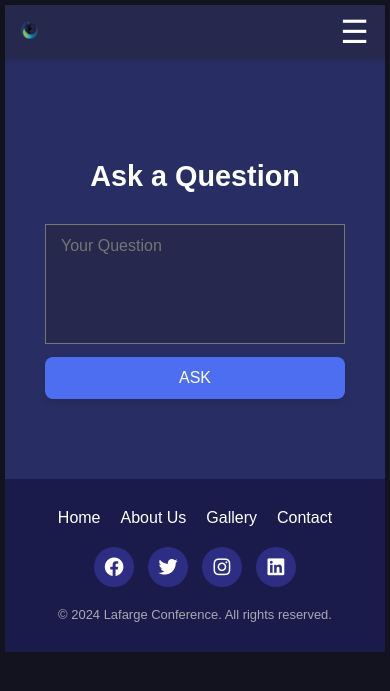
After one commit to samson-emmanuel/conference-website-template, a Flask app: page /ask in a window 390 px wide. The commit adds this page. Shown: the top 691 px of the page. Run offline with Flask 3, Linux system fonts and the light colour scheme.

Commit message:
Ask questions section added and know your delegate section added to the project

```diff
--- a/app.py
+++ b/app.py
@@ -334,6 +334,9 @@ def index():
         ]
     return render_template("index.html", speakers=speakers)
 
+@app.route('/ask')
+def ask():
+    return render_template('ask.html')
 
 @app.route("/ask-question", methods=["POST"])
 def ask_question():
--- a/static/css/styles.css
+++ b/static/css/styles.css
@@ -39,11 +38,19 @@ section {
 	margin: 0 auto;
 }
 
+#logo{
+	width: 8%;
+	/* background-color: green; */
+}
+
 /* Responsive Styling */
 @media screen and (max-width: 1024px) {
 	body {
-		background: #1f223b; /* Slightly darker background for medium screens */
-		font-size: 90%; /* Adjust font size for readability */
+		background: #1f223b;
+		font-size: 90%;
+	}
+	.logo img {
+		width: 60%;
 	}
 }
 
@@ -2024,6 +2036,9 @@ p {
 	}
 	.contact-info {
 		margin-bottom: 1rem;
+	}
+	.logo img {
+		width: 60%;
 	}
 }
 
@@ -2075,6 +2097,10 @@ p {
 	}
 	.contact-form form {
 		grid-template-columns: 1fr;
+	}
+
+	.logo img {
+		width: 60%;
 	}
 }
 
@@ -2230,6 +2257,9 @@ p {
 	}
 }
 
+.logo img {
+	width: 60%;
+}
 
 .topnav a {
 	float: left;
--- /dev/null
+++ b/templates/ask.html
@@ -0,0 +1,52 @@
+{% extends 'base.html' %}
+
+{% block title %}Ask a Question{% endblock %}
+
+{% block content %}
+<section class="ask" id="ask">
+    <div class="container">
+        <h2>Ask a Question</h2>
+        <form onsubmit="handleAsk(event)">
+            <textarea name="question" placeholder="Your Question" required></textarea>
+            <button type="submit">Ask</button>
+        </form>
+        <p id="success-message"></p>
+    </div>
+</section>
+
+<script>
+    async function handleAsk(event) {
+        event.preventDefault();
+
+        const textarea = document.querySelector('textarea[name="question"]');
+        const question = textarea.value.trim();
+
+        if (!question) {
+            alert("Please enter a question!");
+            return;
+        }
+
+        try {
+            const response = await fetch('/ask-question', {
+                method: 'POST',
+                headers: {
+                    'Content-Type': 'application/json'
+                },
+                body: JSON.stringify({ question })
+            });
+
+            const data = await response.json();
+
+            if (data.status === "success") {
+                document.getElementById('success-message').textContent = "Question asked successfully!";
+                textarea.value = "";
+            } else {
+                alert(data.message || "An error occurred.");
+            }
+        } catch (error) {
+            console.error("Error submitting question:", error);
+            alert("An error occurred while submitting your question.");
+        }
+    }
+</script>
+{% endblock %}
--- a/templates/base.html
+++ b/templates/base.html
@@ -8,11 +8,7 @@
     <link rel="stylesheet" href="/static/css/styles.css">
     <link href="https://fonts.googleapis.com/css2?family=Poppins:wght@300;400;600&display=swap" rel="stylesheet">
     <link rel="stylesheet" href="https://cdnjs.cloudflare.com/ajax/libs/font-awesome/5.15.4/css/all.min.css" />
-    <!-- Bootstrap CSS -->
-<!-- <link href="https://cdn.jsdelivr.net/npm/bootstrap@5.3.0-alpha1/dist/css/bootstrap.min.css" rel="stylesheet"> -->
 
-<!-- Bootstrap JavaScript -->
-<!-- <script src="https://cdn.jsdelivr.net/npm/bootstrap@5.3.0-alpha1/dist/js/bootstrap.bundle.min.js"></script> -->
 
 
 </head>
@@ -20,13 +16,15 @@
 <body>
     <nav class="navbar">
         <div class="container">
-            <a href="/" class="logo"><img src="/static/images/lafarge-conference-logo - Copy.png" style="width: 20%;" alt=""></a>
+            <a href="/" class="logo" id="logo"><img src="/static/images/lafarge-conference-logo - Copy.png" alt=""></a>
 
             <div class="hamburger" onclick="toggleMenu()">&#9776;</div>
 
             <ul class="nav-links">
                 <li><a href="/">Home</a></li>
                 <li><a href="/about">About</a></li>
+                <li><a href="/ask">Ask question</a></li>
+                <li><a href="#">Know your delegates</a></li>
                 <li class="dropdown">
                     <a href="#">Gallery</a>
                     <ul class="dropdown-menu">
--- a/templates/gallery.html
+++ b/templates/gallery.html
@@ -7,7 +7,7 @@
         <form action="{{ url_for('gallery') }}" method="POST" enctype="multipart/form-data" class="upload-form" id="upload-form">
             <input type="file" name="image" id="file-input" accept="image/*" style="display: none;" onchange="document.getElementById('upload-form').submit();">
             <button type="button" class="custom-button" onclick="document.getElementById('file-input').click();">Upload Photo</button>
-        </form>
+        </form>  <br>
     <div class="gallery-grid">
         {% for image in images %}
         <div class="gallery-item" onclick="openModal('{{ url_for('static', filename='uploads/' + image) }}')">
```
Also changed, not shown: other parts of static/css/styles.css (+55 -39 lines), templates/index.html (+26 -19 lines), contact_messages.db. Lines whose indentation alone changed are shown as unchanged.
